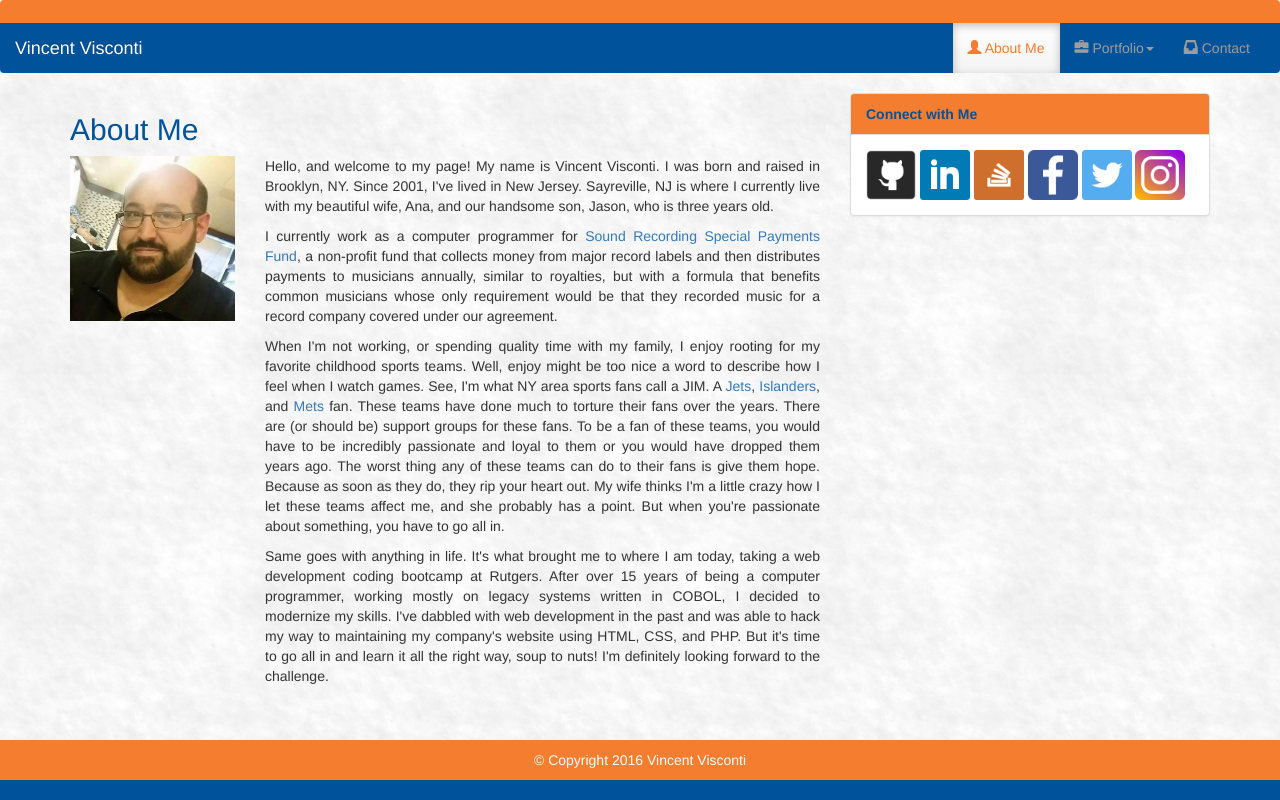
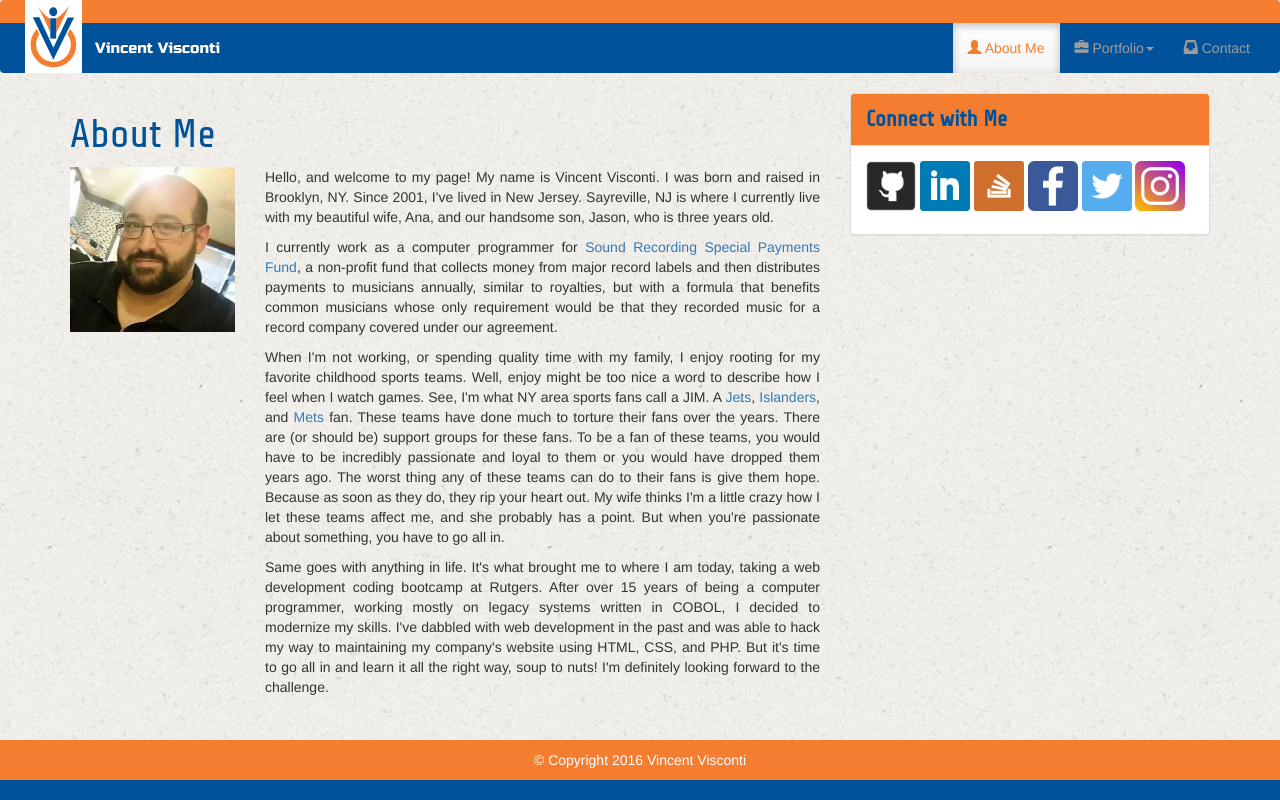
Before and after one commit to VinnyV88/Bootstrap-Portfolio, a PHP site: page / in a window 1280 px wide. Run offline with PHP 8.4, Linux system fonts and the light colour scheme; some libraries are stand-ins or nearby versions.

Commit message:
update repo

```diff
--- a/assets/css/style.css
+++ b/assets/css/style.css
@@ -1,3 +1,13 @@
+#logo {
+	margin: -59px 0 0px -70px; /* play with these to position the image */
+	/*position:absolute;*/
+	z-index:100;
+	width:57px;
+	background-color: #fff;
+	padding: 5px;
+}
+
+
 .carousel-inner > .item > img {
 	margin: 0 auto;
 }
@@ -15,6 +25,13 @@
 
 .navbar-inverse .navbar-brand {
 	color: white;
+	font-family: 'Russo One', sans-serif;
+	font-size: 15px;
+
+}
+
+.navbar > .container .navbar-brand, .navbar > .container-fluid .navbar-brand {
+	margin-left: 65px;
 }
 
 .navbar-inverse {
@@ -49,10 +66,17 @@ background-image: none;
 
 .h1, .h2, .h3, .h4, .h5, .h6, h1, h2, h3, h4, h5, h6 {
 	color: #00539b;
+	font-family: 'Share Tech', sans-serif;
 
 }
 
+.h2, h2 {
+	font-size: 40px;
+}
+
 .panel-default > .panel-heading {
+	font-family: 'Share Tech', sans-serif;
+	font-size: 22px;
 	background-image: none;
 	background-color: #f47d30;
 	font-weight: bold;
@@ -107,7 +131,27 @@ background-image: none;
 	background-color: #00539b;
 }
 
+.margin-bottom-xs {margin-bottom: 5px;}
+.margin-bottom-sm {margin-bottom: 10px;}
+.margin-bottom-md {margin-bottom: 15px;}
+.margin-bottom-lg {margin-bottom: 30px;}
 
+a>img {
+	margin-bottom: 8px;
+}
+
+@keyframes imghover {
+    from {opacity: .5;}
+    to {opacity: 1;}
+ }
+
+a>img:hover {
+	/*outline: 3px solid #00539b;
+    outline-offset: -2px;*/
+    animation-name: imghover;
+    animation-duration: .5s;
+    animation-iteration-count: 1;
+}
 
 /* Sticky footer styles
 -------------------------------------------------- */
@@ -118,7 +162,7 @@ html {
 body {
   /* Margin bottom by footer height */
   margin-bottom: 60px;
-  background-image: url("../images/nice_snow.png");
+  background-image: url("../images/ricepaper.png");
 }
 .footer {
   position: absolute;
--- a/contact.html
+++ b/contact.html
@@ -9,6 +9,8 @@
     <!-- Optional theme -->
     <link rel="stylesheet" href="https://maxcdn.bootstrapcdn.com/bootstrap/3.3.7/css/bootstrap-theme.min.css">
     <link rel="stylesheet" type="text/css" href="assets/css/style.css">
+    <link href="https://fonts.googleapis.com/css?family=Share+Tech" rel="stylesheet">
+    <link href="https://fonts.googleapis.com/css?family=Russo+One" rel="stylesheet">
 </head>
 
 <body>
@@ -20,7 +22,7 @@
                     <span class="icon-bar"></span>
                     <span class="icon-bar"></span>
                 </button>
-                <a class="navbar-brand" href="index.html">Vincent Visconti</a>
+                <a class="navbar-brand" href="index.html">Vincent Visconti<img id="logo" src="assets/images/ViViLogo_only.svg" alt="Logo"></a>
             </div>
             <div class="collapse navbar-collapse" id="myNavbar">
                 <ul class="nav navbar-nav navbar-right">
@@ -41,7 +43,7 @@
 	<div class="container">
 
 		<div class="row">
-			<div class="col-md-8">
+			<div class="col-md-8 margin-bottom-md">
 				<h2>Contact</h2>
 				<div class="row">
 					<div class="col-md-10 col-md-offset-1">
--- a/index.html
+++ b/index.html
@@ -9,6 +9,8 @@
     <!-- Optional theme -->
     <link rel="stylesheet" href="https://maxcdn.bootstrapcdn.com/bootstrap/3.3.7/css/bootstrap-theme.min.css">
     <link rel="stylesheet" type="text/css" href="assets/css/style.css">
+    <link href="https://fonts.googleapis.com/css?family=Share+Tech" rel="stylesheet">
+    <link href="https://fonts.googleapis.com/css?family=Russo+One" rel="stylesheet">
 </head>
 
 <body>
@@ -20,7 +22,7 @@
                     <span class="icon-bar"></span>
                     <span class="icon-bar"></span>
                 </button>
-                <a class="navbar-brand" href="index.html">Vincent Visconti</a>
+                <a class="navbar-brand" href="index.html">Vincent Visconti<img id="logo" src="assets/images/ViViLogo_only.svg" alt="Logo"></a>
             </div>
             <div class="collapse navbar-collapse" id="myNavbar">
                 <ul class="nav navbar-nav navbar-right">
@@ -38,13 +40,14 @@
         </div>
     </nav>
 
+
 	<div class="container">
 
 		<div class="row">
 			<div class="col-md-8">
 				<h2>About Me</h2>
-				<div class="row">
-					<div class="col-md-3">
+				<div class="row margin-bottom-lg">
+					<div class="col-md-3 margin-bottom-md">
 						<img style="width:100%" id="bioimage" src="assets/images/ProPic.jpg" alt="Profile Pic">
 					</div>
 					<div class="col-md-9 text-justify">
@@ -62,12 +65,14 @@
 							Connect with Me
 						</div>
 						<div class="panel-body">
+
 							<a href="https://github.com/VinnyV88" target="_blank"><img style="width:50px" src="assets/images/git_logo.png" alt="Git"></a>
-			                <a href="https://www.linkedin.com/in/vincentvisconti" target="_blank"><img style="width:50px" src="assets/images/linkedin_logo.png" alt="LinkedIn"></a>
-			                <a href="http://stackexchange.com/users/5347903/vincent-visconti" target="_blank"><img style="width:50px" src="assets/images/stackoverflow_icon.png" alt="Stack Overflow"></a>
-			                <a href="https://www.facebook.com/VinnyV88" target="_blank"><img style="width:50px" src="assets/images/facebook_logo.png" alt="Facebook"></a>
-			                <a href="https://twitter.com/VinnyV88" target="_blank"><img style="width:50px" src="assets/images/twitter_logo.png" alt="Twitter"></a>
-			                <a href="https://www.instagram.com/vinny88v/" target="_blank"><img style="width:50px" src="assets/images/instagram_logo.png" alt="LinkedIn"></a>
+	                		<a href="https://www.linkedin.com/in/vincentvisconti" target="_blank"><img style="width:50px" src="assets/images/linkedin_logo.png" alt="LinkedIn"></a>
+	                		<a href="http://stackexchange.com/users/5347903/vincent-visconti" target="_blank"><img style="width:50px" src="assets/images/stackoverflow_icon.png" alt="Stack Overflow"></a>
+	                  		<a href="https://www.facebook.com/VinnyV88" target="_blank"><img style="width:50px" src="assets/images/facebook_logo.png" alt="Facebook"></a>
+	                		<a href="https://twitter.com/VinnyV88" target="_blank"><img style="width:50px" src="assets/images/twitter_logo.png" alt="Twitter"></a>
+	                		<a href="https://www.instagram.com/vinny88v/" target="_blank"><img style="width:50px" src="assets/images/instagram_logo.png" alt="LinkedIn"></a>
+
 						</div>
 					</div>
 				</div>
```
Also changed, not shown: portfolio.html (+4 -3 lines), portfolio_alt.html (+4 -3 lines), assets/images/ViViLogo.png (added), assets/images/ViViLogo.svg (added), assets/images/ViViLogo2.png (added), assets/images/ViViLogo_only.png (added), assets/images/ViViLogo_only.svg (added), 5 other files.
